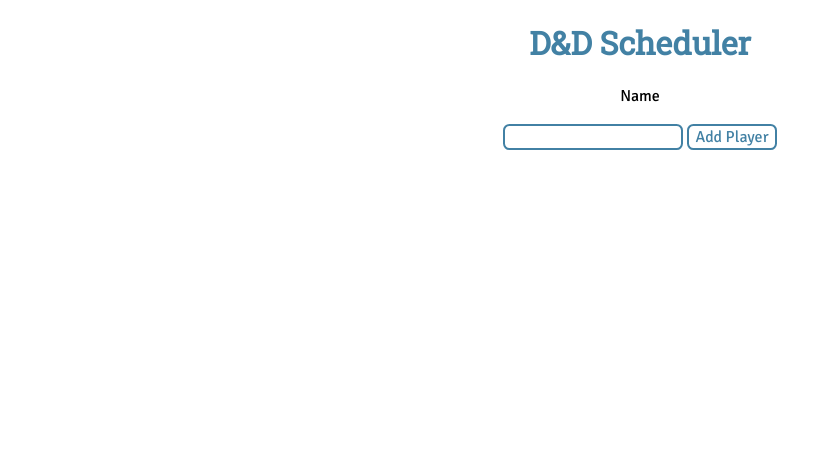
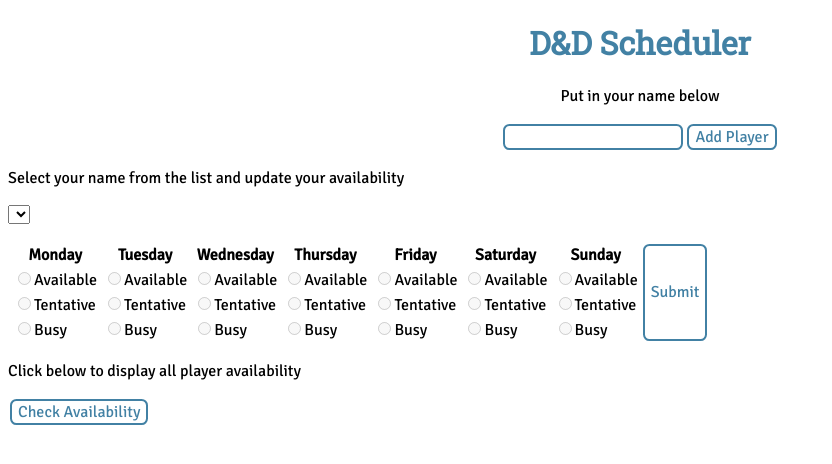
Before and after one commit to KateEHowlett/dandd-scheduler, a Vue app: page / in a window 1280 px wide. Shown: the top 464 px of the page, without its empty margins (0-832 px from the left). Built offline with nearby package versions, Linux system fonts and the light colour scheme.

Commit message:
Revert "Fix availability classes"

```diff
--- a/package.json
+++ b/package.json
@@ -8,7 +8,6 @@
     "lint": "eslint . --ext .vue,.js,.jsx,.cjs,.mjs --fix --ignore-path .gitignore"
   },
   "dependencies": {
-    "nanoid": "^4.0.2",
     "vue": "^2.7.7"
   },
   "devDependencies": {
--- a/src/App.vue
+++ b/src/App.vue
@@ -1,43 +1,159 @@
 <script>
-import { nanoid } from "nanoid";
-
 export default {
   data() {
     return {
       players: [],
+      week: [
+        "Monday",
+        "Tuesday",
+        "Wednesday",
+        "Thursday",
+        "Friday",
+        "Friday",
+        "Saturday",
+        "Sunday",
+      ],
       playerName: "",
+      daysOfTheWeek: [
+        { name: "Monday", Available: false, Tentative: false, Busy: false },
+        { name: "Tuesday", Available: false, Tentative: false, Busy: false },
+        { name: "Wednesday", Available: false, Tentative: false, Busy: false },
+        { name: "Thursday", Available: false, Tentative: false, Busy: false },
+        { name: "Friday", Available: false, Tentative: false, Busy: false },
+        { name: "Saturday", Available: false, Tentative: false, Busy: false },
+        { name: "Sunday", Available: false, Tentative: false, Busy: false },
+      ],
+      selected: "",
+      available: false,
+      tentative: false,
+      busy: false,
+      playerAvailability: {},
       checkSchedule: false,
-      selected: "",
+      selection: "",
+      updateDay: "",
     };
   },
-
-  computed: {
-    activePlayer() {
-      return this.players.find((player) => player.name === this.selected);
-    },
-  },
-
   methods: {
     createPlayer() {
-      if (!this.playerName.trim()) return;
       console.log("Create Player");
-
-      let newPlayer = {
-        id: nanoid(),
-        name: this.playerName.trim(),
-        availability: {
-          monday: "unknown",
-          tuesday: "unknown",
-          wednesday: "unknown",
-          thursday: "unknown",
-          friday: "unknown",
-          saturday: "unknown",
-          sunday: "unknown",
+      if (this.playerName != "") {
+        let newPlayer = { name: this.playerName };
+        this.players.push(newPlayer);
+        for (let i = 0; i <= 2; i++) {
+          for (let j = 0; j < this.daysOfTheWeek.length; j++) {
+            newPlayer[this.daysOfTheWeek[j].name + [i + j]] = "Unknown";
+          }
+        }
+      }
+      this.playerName = "";
     },
-      };
-
-      this.players.push(newPlayer);
-      this.playerName = "";
+    submitAvailability() {
+      console.log("submitAvailability");
+      if (this.selected != "") {
+        for (let player of this.players) {
+          if (player.name === this.selected) {
+            console.log(player.name);
+            for (let j = 0; j <= 2; j++) {
+              console.log("Round " + j);
+              for (let i = 0; i < this.daysOfTheWeek.length; i++) {
+                //Monday, Tuesday, Wednesday etc.
+                for (let key in this.daysOfTheWeek[i]) {
+                  if (this.daysOfTheWeek[i][key] == "true") {
+                    console.log(
+                      "wtf " + this.daysOfTheWeek[i].name + " " + key
+                    );
+                    player[this.daysOfTheWeek[i].name + [i + j]] = key;
+                  }
+                }
+              }
+            }
+          }
+        }
+        this.checkSchedule = false;
+        this.selection = "";
+      } else {
+        alert("Please select a player!");
+      }
+    },
+    checkAvailability() {
+      console.log("Check Availability");
+      if (this.players.length != 0) {
+        for (let player of this.players) {
+          if (player.name === this.selected) {
+            console.log(player);
+            for (let key in player) {
+              console.log(player[key]);
+            }
+          }
+        }
+        this.checkSchedule = true;
+      }
+    },
+    updateColour(event, index, player, number) {
+      let availabilityType = event.target.value;
+      for (let i = 0; i < this.$refs.individuals.length; i++) {
+        if (i === number) {
+          if (availabilityType == "Available") {
+            console.log("I is: " + i + " and Index is: " + index);
+            console.log("Individuals: " + this.$refs.individuals[i]);
+            console.log("Index: " + this.$refs.days[index]);
+            console.log(
+              "Individuals/Index: " +
+                this.$refs.individuals[i].$refs.days[index]
+            );
+            this.$refs.individuals[i].$refs.days[index].classList.remove(
+              "unknown",
+              "busy",
+              "tentative",
+              "session"
+            );
+            this.$refs.days[index].classList.add("available");
+          } else if (availabilityType == "Busy") {
+            this.$refs.days[index].classList.remove(
+              "unknown",
+              "available",
+              "tentative",
+              "session"
+            );
+            this.$refs.days[index].classList.add("busy");
+          } else if (availabilityType == "Tentative") {
+            this.$refs.days[index].classList.remove(
+              "unknown",
+              "busy",
+              "available",
+              "session"
+            );
+            this.$refs.days[index].classList.add("tentative");
+          } else if (availabilityType == "Session") {
+            this.$refs.days[index].classList.remove(
+              "unknown",
+              "busy",
+              "tentative",
+              "available"
+            );
+            this.$refs.days[index].classList.add("session");
+          } else if (availabilityType == "Unknown") {
+            this.$refs.days[index].classList.remove(
+              "available",
+              "busy",
+              "tentative",
+              "session"
+            );
+            this.$refs.days[index].classList.add("unknown");
+          } else {
+            this.$refs.days[index].classList.remove(
+              "available",
+              "busy",
+              "tentative",
+              "session",
+              "unknown"
+            );
+          }
+        }
+      }
+      console.log(index);
+      console.log(player.name);
+      console.log(number);
     },
   },
 };
@@ -45,119 +161,112 @@
 
 <template>
   <div id="app">
-    <h1>D&amp;D Scheduler</h1>
-
-    <form id="addAPlayer" v-on:submit.prevent="createPlayer">
-      <p><label for="inputPlayer">Name</label></p>
-      <input id="inputPlayer" v-model="playerName" />
-      <button class="submitButton">Add Player</button>
-    </form>
-
-    <div v-if="players.length">
+    <h1>D&D Scheduler</h1>
+    <div id="scheduling">
+      <div id="addAPlayer">
+        <p>Put in your name below</p>
+        <input
+          id="inputPlayer"
+          v-model="playerName"
+          v-on:keydown.enter="createPlayer"
+        /><button id="submitButton" v-on:click="createPlayer">
+          Add Player
+        </button>
+      </div>
+      <div id="choosePlayer">
         <p>Select your name from the list and update your availability</p>
         <p>
-        <label for="player">Player:</label>&nbsp;
-        <select id="player" v-model="selected">
-          <option></option>
-          <option v-for="player in players" :key="player.id">
-            {{ player.name }}
-          </option>
+          <select v-model="selected">
+            <option v-for="player in players">{{ player.name }}</option>
           </select>
         </p>
       </div>
-
-    <table v-if="activePlayer">
-      <thead>
+      <div id="availability">
+        <div id="submitDates">
+          <div id="day" v-for="day in daysOfTheWeek">
+            <table>
+              <th>{{ day.name }}</th>
               <tr>
-          <th>Monday</th>
-          <th>Tuesday</th>
-          <th>Wednesday</th>
-          <th>Thursday</th>
-          <th>Friday</th>
-          <th>Saturday</th>
-          <th>Sunday</th>
-        </tr>
-      </thead>
-      <tbody>
-        <tr>
-          <td
-            v-for="(_availability, day) in activePlayer.availability"
-            :key="day"
-          >
-            <label>
+                <td>
                   <input
+                    :name="day.name"
+                    id="day.available"
+                    v-model="day.available"
+                    value="true"
+                    :disabled="!selected"
                     type="radio"
-                value="available"
-                v-model="activePlayer.availability[day]"
-              />
-              Available
-            </label>
+                  />Available
                 </td>
               </tr>
               <tr>
-          <td
-            v-for="(_availability, day) in activePlayer.availability"
-            :key="day"
-          >
-            <label>
+                <td>
                   <input
+                    :name="day.name"
+                    id="day.tentative"
+                    v-model="day.tentative"
+                    value="true"
+                    :disabled="!selected"
                     type="radio"
-                value="tentative"
-                v-model="activePlayer.availability[day]"
-              />
-              Tentative
-            </label>
+                  />Tentative
                 </td>
               </tr>
               <tr>
-          <td
-            v-for="(_availability, day) in activePlayer.availability"
-            :key="day"
-          >
-            <label>
+                <td>
                   <input
+                    :name="day.name"
+                    id="day.busy"
+                    v-model="day.busy"
+                    value="true"
+                    :disabled="!selected"
                     type="radio"
-                value="busy"
-                v-model="activePlayer.availability[day]"
-              />
-              Busy
-            </label>
+                  />Busy
                 </td>
               </tr>
-      </tbody>
             </table>
-
-    <div v-if="players.length">
+          </div>
+        </div>
+        <button id="submitButton" v-on:click="submitAvailability">
+          Submit
+        </button>
+      </div>
+      <div id="checkAvailability">
         <p>Click below to display all player availability</p>
-
-      <button
-        class="submitButton"
-        aria-controls="availability"
-        :aria-expanded="checkSchedule ? 'true' : 'false'"
-        v-on:click="checkSchedule = true"
-      >
+        <button id="submitButton" v-on:click="checkAvailability">
           Check Availability
         </button>
-
         <div id="availability" v-show="checkSchedule">
-        <div class="displayPlayers" v-for="player in players" :key="player.id">
-          <div style="text-align: center">{{ player.name }}</div>
           <div
-            class="displayAvailability"
-            v-for="(availability, day) in player.availability"
-            :key="day"
+            id="displayPlayers"
+            v-for="(player, number) in players"
+            ref="individuals"
           >
-            <div :class="{ [availability]: true }">
+            <!-- Where 'availability' is the 'value' e.g. 'tentative' and 'day' is the 'key' e.g. 'Monday0' -->
+            <div
+              id="displayAvailability"
+              v-for="(availability, day, index) in player"
+              :key="player.name + index"
+              ref="days"
+            >
+              <div
+                :id="'listItem' + index + 1"
+                :class="{
+                  available: availability === 'available',
+                  tentative: availability === 'tentative',
+                  busy: availability === 'busy',
+                  session: availability === 'session',
+                  unknown: availability === 'Unknown',
+                }"
+                :key="index"
+              >
                 <select
-                class="availabilityOptions"
-                :aria-label="`${player.name} - ${day}`"
-                v-model="player.availability[day]"
+                  id="availabilityOptions"
+                  @change="updateColour($event, index, player, number)"
                 >
-                <option value="unknown">Unknown</option>
-                <option value="available">Available</option>
-                <option value="busy">Busy</option>
-                <option value="tentative">Tentative</option>
-                <option value="session">Session</option>
+                  <option>{{ availability }}</option>
+                  <option v-model="selection">Available</option>
+                  <option v-model="selection">Busy</option>
+                  <option v-model="selection">Tentative</option>
+                  <option v-model="selection">Session</option>
                 </select>
               </div>
             </div>
@@ -165,4 +274,5 @@
         </div>
       </div>
     </div>
+  </div>
 </template>
--- a/src/assets/main.css
+++ b/src/assets/main.css
@@ -1,7 +1,11 @@
 @import "./base.css";
+
 
 #addAPlayer {
   text-align: center;
+}
+#submitDates {
+  display: flex;
 }
 
 #inputPlayer {
@@ -15,7 +19,7 @@
   outline: none;
 }
 
-.submitButton {
+#submitButton {
   margin: 2px;
   background-color: white;
   color: #4281a4;
@@ -26,10 +30,15 @@
   font-size: 1em;
 }
 
-.submitButton:hover {
+#submitButton:hover {
   background-color: #4281a4;
   color: white;
   border-color: white;
+}
+
+#day {
+  border-width: 1px;
+  border-color: tomato;
 }
 
 #availability {
@@ -37,19 +46,18 @@
   padding: 2px;
 }
 
-.displayPlayers {
+#displayPlayers {
   padding: 2px;
   border: 1px;
   border-color: white;
 }
 
-.displayAvailability {
+#displayAvailability {
   padding: 4px;
   margin: 1px;
   text-align: center;
   font-family: "Signika";
 }
-
 .available {
   background-color: rgba(95, 173, 86);
 }
@@ -86,7 +94,7 @@
   background-color: #c25b80
 }
 
-.availabilityOptions {
+#availabilityOptions {
     -webkit-appearance: none;
     -moz-appearance: none;
     appearance: none;
@@ -95,11 +103,11 @@
     text-align: center;
     padding: 4px;
     margin: 2px;
-  transition: border-color .1s ease-in-out, box-shadow .1s ease-in-out;
+    transition: border-color .1s ease-in-out,box-shadow .1s ease-in-out;
   font-family: "Signika";
 }
 
-.availabilityOptions:focus {
+#availabilityOptions:focus {
     outline: none;
     border: none;
     text-align: center;
@@ -109,5 +117,5 @@
 }
 
 select::-ms-expand {
-  display: none;
+    display:none;
 }
```
Also changed, not shown: 1 other file (tests, documents, lock files or other folders). Lines whose indentation alone changed are shown as unchanged.
